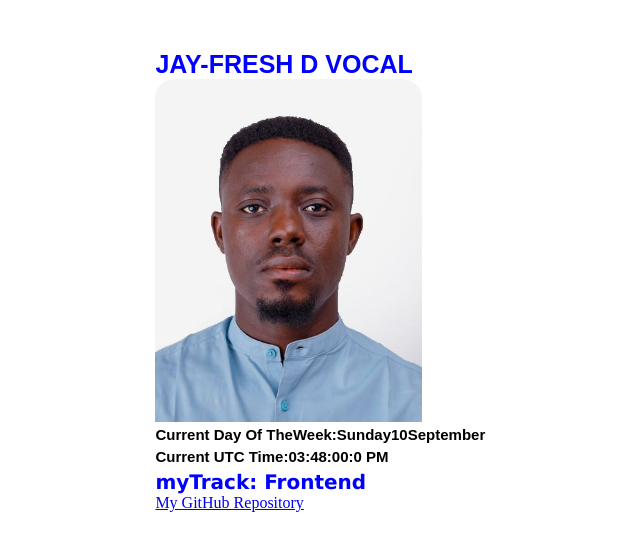
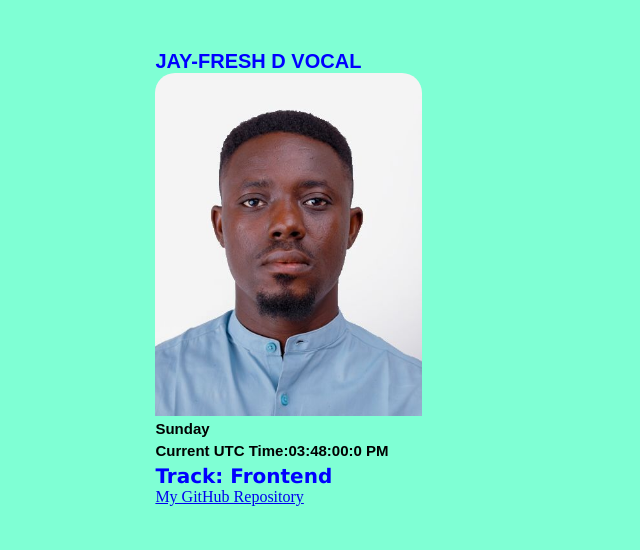
Before and after one commit to ChukwuemekaNworie/Task1project, a plain HTML site: page index.html in a window 1280 px wide. Shown: the whole page, without its empty margins (331-971 px from the left). Drawn offline with Linux system fonts and the light colour scheme.

Commit message:
second commit

```diff
--- a/app.js
+++ b/app.js
@@ -4,7 +4,7 @@ const dateClock = setInterval(function dateTime() {
     let day = weekdays[today.getDay()];
     let month = monthNames[today.getMonth()];
 
-    dateContainer.innerHTML = [`<p>Current Day Of TheWeek:</p><p>${day}</p> <p></p> <p></p><p>${date}</p> <p>${month}</p>`];
+
   }, 1000);
 
           setInterval(()=>{
@@ -36,57 +36,8 @@ const dateClock = setInterval(function dateTime() {
           })
 
 
+const dayOfWeek = ["Sunday","Monday","Tuesday","Wednesday","Thursday","Friday","Saturday",];
 
-let dateContainer = document.querySelector(".date");
-const weekdays = [
-  "Sunday",
-  "Monday",
-  "Tuesday",
-  "Wednesday",
-  "Thursday",
-  "Friday",
-  "Saturday",
-];
-const monthNames = [
-  "January",
-  "February",
-  "March",
-  "April",
-  "May",
-  "June",
-  "July",
-  "August",
-  "September",
-  "October",
-  "November",
-  "December",
-];
-
-
-
-    // // JavaScript to display the current day of the week
-    // const daysOfWeek = ["Sunday", "Monday", "Tuesday", "Wednesday", "Thursday", "Friday", "Saturday"];
-    // const today = new Date();
-    // const currentDay = daysOfWeek[today.getUTCDay()];
-    // document.querySelector("currentDayOfTheWeek").textContent = currentDay;
-    // document.querySelector("currentUTCTime"x).textContent = currentUTCTime;
-
-    // // JavaScript to display the current UTC time in milliseconds
-    // const currentUTCTime = Date.now();
-    // document.querySelector('[data-testid="currentUTCTime"]').textContent = currentUTCTime;
-
-
-
-
-
-
-
-
-
-
-
-// document.getElementById('day').innerHTML = day;
-
-
-// const d = new Date();
-// let time = d.getTime();
+ const today = new Date();
+ const currentDay = dayOfWeek[today.getUTCDay()];
+ document.querySelector('[data-testid="currentDayOfTheWeek"').textContent = currentDay;
--- a/index.html
+++ b/index.html
@@ -13,65 +13,20 @@
     </div>
 
     <div>
-        <h2 data-testid="dayOfTheWeek" class="date"></h2>
+        <h2 data-testid="currentDayOfTheWeek"></h2>
         <h2 data-testid="currentUTCTime" class="time"></h2>
     </div>
 
     <div>
-        <h3 data-testid="myTrack" id="track">myTrack: Frontend</h3>
+        <h3 data-testid="myTrack">Track: Frontend</h3>
     </div>
 
     <div>
-        <a href="https://github.com/yourusername/your-repo" data-testid="githubURL">My GitHub Repository</a>
+        <a href="https://github.com/ChukwuemekaNworie/Task1project" data-testid="githubURL">My GitHub Repository</a>
     </div>
-
-
 
 
 
     <script src="app.js"></script>
 </body>
 </html>
-
-
-
-
-
-
-
-
-
-
-
-
-
-
-
-<!-- <!DOCTYPE html>
-<html lang="en">
-<head>
-    <meta charset="UTF-8">
-    <meta name="viewport" content="width=device-width, initial-scale=1.0">
-    <link rel="stylesheet" href="style.css">
-    <title>Document</title>
-</head>
-<body>
-    <div>
-        <h1  data-testid="JayfreshDvocal">Jayfresh D coal</h1>
-
-        <img data-testid="JayfreshDvocal" src="img/jayfresh.jpeg" alt="Jayfresh D vocal">
-    </div>
-
-    <div>
-        <h2 data-testid="" id="day"></h2>
-        <h2 data-testid="" id="tim"></h2>
-    </div>
-
-    <div>
-        <h3 data-testid="frontend">Front-End Developer</h3>
-    </div>
-
-
-    <script src="app.js"></script>
-</body>
-</html> -->
--- a/style.css
+++ b/style.css
@@ -8,8 +8,24 @@ body {
     /* align-items: center; */
     margin-left: 38%;
     margin-top: 50px;
-    /* background-color: aquamarine; */
+    background-color: aquamarine;
 }
+
+div h1{
+    font-family: Arial, Helvetica, sans-serif;
+    font-size: 20px;
+    margin-top: 5px;
+    color:blue;
+}
+
+
+div,img{
+    max-width: 58%;
+    max-height: 30%;
+    border-top-left-radius: 20px;
+    border-top-right-radius: 20px;
+}
+
 
 h2,#date{
     font-family: sans-serif;
@@ -23,19 +39,3 @@ h3 {
     color:blue ;
     font-size: 20px;
 }
-
-div h1{
-    font-family: Arial, Helvetica, sans-serif;
-    font-size: 25px;
-    margin-top: 5px;
-    color:blue ;
-
-}
-
-
-div,img{
-    max-width: 58%;
-    max-height: 30%;
-    border-top-left-radius: 20px;
-    border-top-right-radius: 20px;
-}
```
